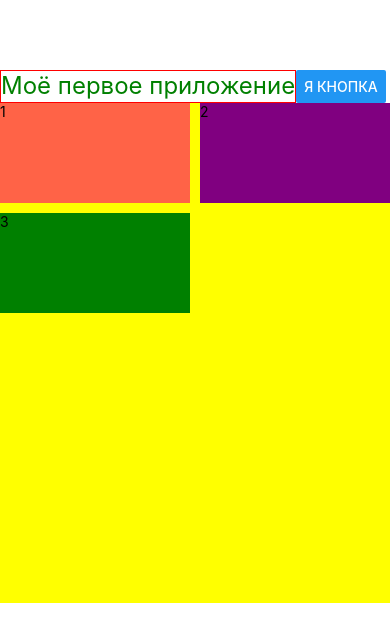
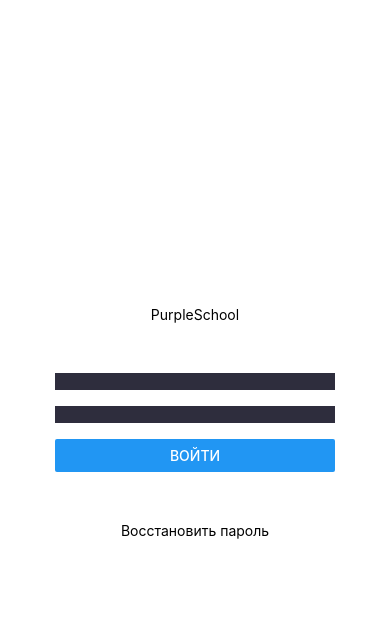
Before and after one commit to aduvarov/larichev-native-app, a React Native app: screen / in a window 390 px wide. Shown: the top 642 px of the page. Built offline with nearby package versions, Linux system fonts and the light colour scheme.

Commit message:
ADD: Упражнение - Вёрстка логина

```diff
--- a/App.tsx
+++ b/App.tsx
@@ -1,5 +1,13 @@
 import { StatusBar } from 'expo-status-bar'
-import { Button, Dimensions, StyleSheet, Text, TextInput, View } from 'react-native'
+import {
+    Button,
+    Dimensions,
+    Pressable,
+    StyleSheet,
+    Text,
+    TextInput,
+    View,
+} from 'react-native'
 
 const ourStyle = {
     textStyle: { color: 'blue' },
@@ -11,43 +19,14 @@
     const gap = 10
     return (
         <View style={styles.container}>
-            <View style={styles.top}>
-                <Text style={styles.textStyle}>Моё первое приложение</Text>
-                <Button title="Я кнопка" />
-            </View>
-            <View
-                style={{
-                    backgroundColor: 'yellow',
-                    alignItems: 'flex-end',
-                    height: 500,
-                    flexDirection: 'row',
-                    gap: gap,
-                    flexWrap: 'wrap',
-                }}>
-                <View
-                    style={{
-                        backgroundColor: 'tomato',
-                        width: width / 2 - gap / 2,
-                        height: 100,
-                    }}>
-                    <Text>1</Text>
+            <View style={styles.content}>
+                <Text>PurpleSchool</Text>
+                <View style={styles.form}>
+                    <TextInput style={styles.input} />
+                    <TextInput style={styles.input} />
+                    <Button title="Войти" />
                 </View>
-                <View
-                    style={{
-                        backgroundColor: 'purple',
-                        width: width / 2 - gap / 2,
-                        height: 100,
-                    }}>
-                    <Text>2</Text>
-                </View>
-                <View
-                    style={{
-                        backgroundColor: 'green',
-                        width: width / 2 - gap / 2,
-                        height: 100,
-                    }}>
-                    <Text>3</Text>
-                </View>
+                <Text>Восстановить пароль</Text>
             </View>
         </View>
     )
@@ -55,15 +34,17 @@
 
 const styles = StyleSheet.create({
     container: {
-        marginTop: 70,
+        justifyContent: 'center',
+        flex: 1,
+        padding: 55,
     },
-    textStyle: {
-        color: 'green',
-        fontSize: 24,
-        borderWidth: 1,
-        borderColor: 'red',
+    content: {
+        alignItems: 'center',
+        gap: 50,
     },
-    top: {
-        flexDirection: 'row',
+    form: {
+        alignSelf: 'stretch',
+        gap: 16,
     },
+    input: { backgroundColor: '#2E2D3D' },
 })
```
